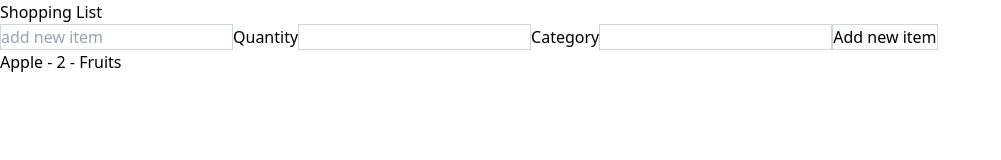
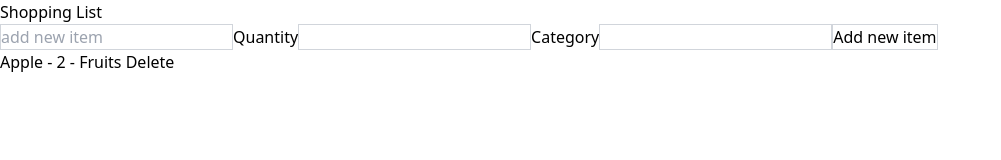
Before and after one commit to mechapear/shopping-list, a Vue app: page / in a window 1280 px wide. Shown: the top 160 px of the page, without its empty margins (0-1001 px from the left). Built offline with nearby package versions, Linux system fonts and the light colour scheme.

Commit message:
feat: add functionality for deleting new items

```diff
--- a/src/App.vue
+++ b/src/App.vue
@@ -28,6 +28,11 @@ function handleAddNewItem() {
   itemName.value = ''
   quantity.value = ''
   category.value = ''
+}
+
+function handleDeleteItem(id) {
+  // Filter out the item with the given id
+  shoppingList.value = shoppingList.value.filter((item) => item.id !== id)
 }
 </script>
 
@@ -98,6 +103,7 @@ function handleAddNewItem() {
   <ul>
     <li v-for="item in shoppingList" :key="item.id">
       {{ item.name }} - {{ item.quantity }} - {{ item.category }}
+      <button @click="handleDeleteItem(item.id)">Delete</button>
     </li>
   </ul>
 </template>
```
